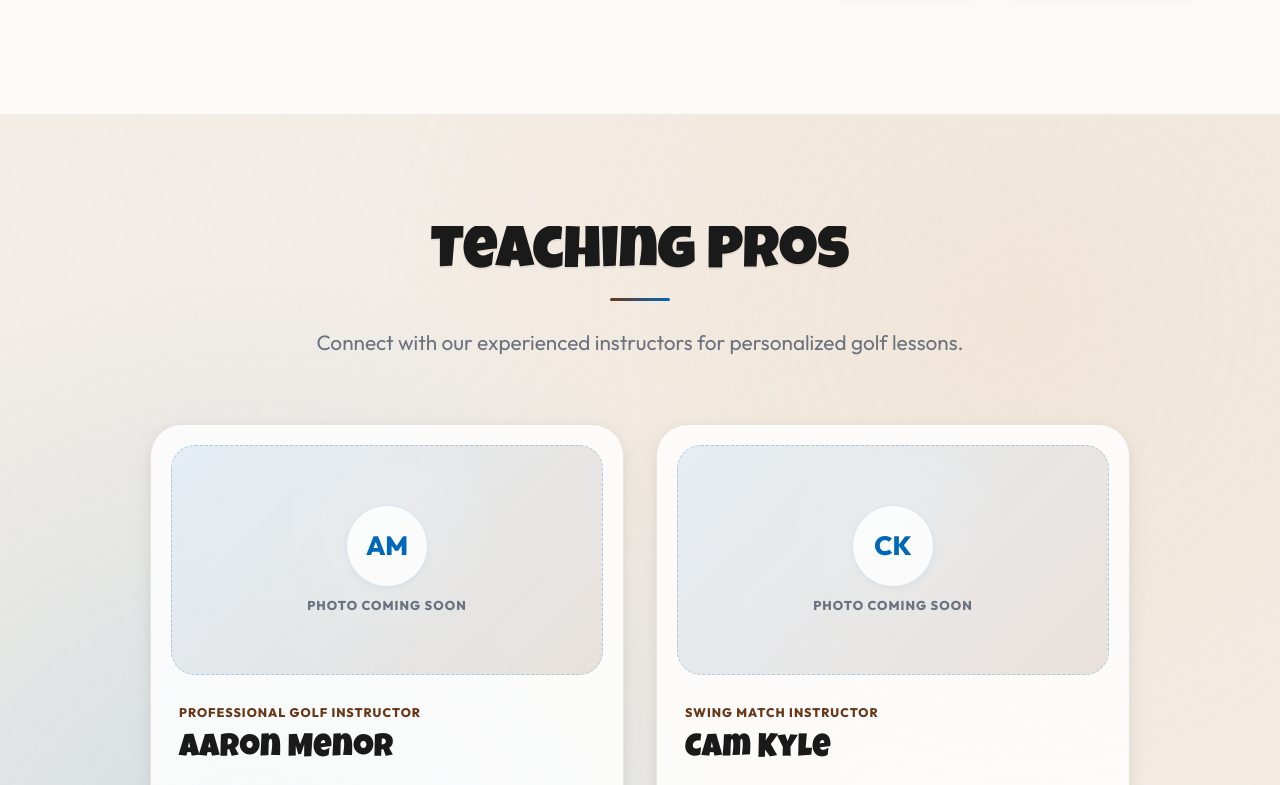
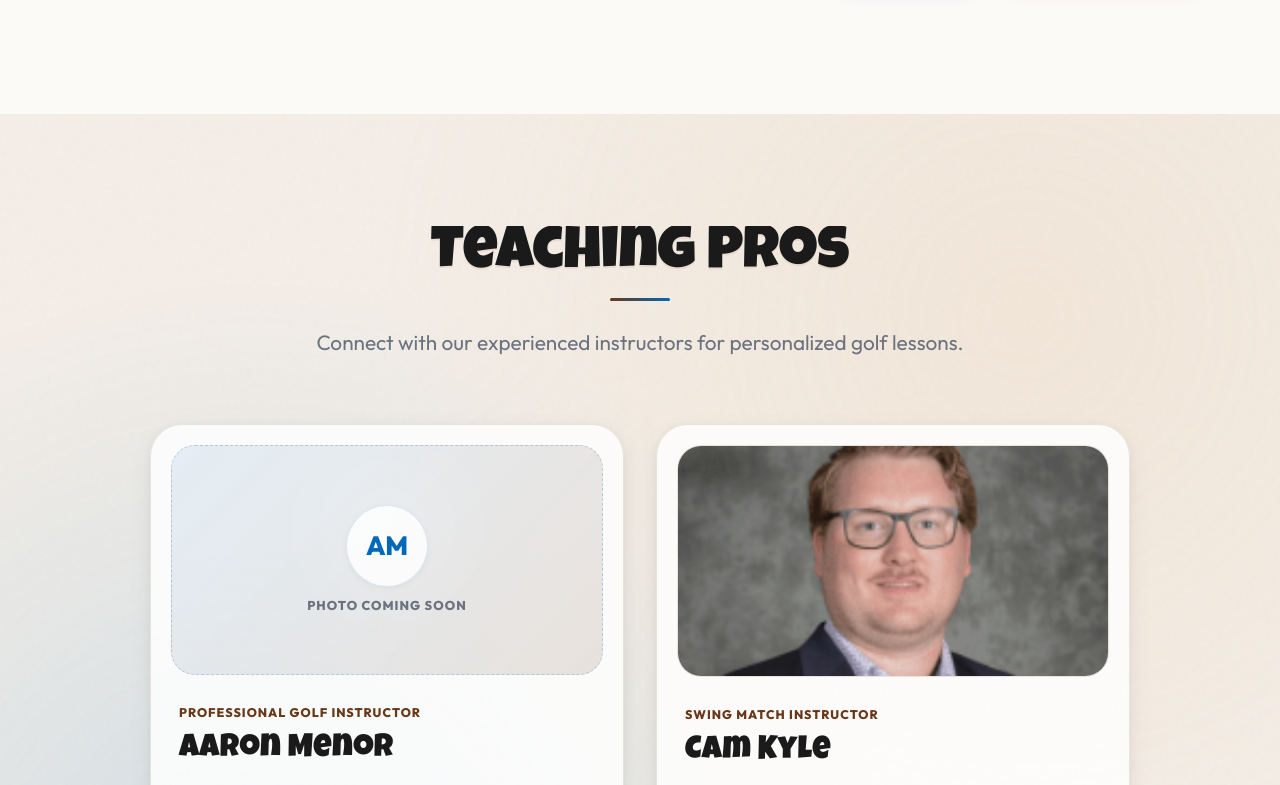
Before and after one commit to parsashayegan613-tech/Big-Moose-Driving-Range, a Next.js app: page /programs in a window 1280 px wide. Shown: the part 3015-3800 px from the top of the page. Built offline with nearby package versions, Linux system fonts and the light colour scheme.

Commit message:
Add Cam Kyle headshot

```diff
--- a/src/app/globals.css
+++ b/src/app/globals.css
@@ -2517,6 +2517,26 @@ h1, h2, h3, h4 {
     text-transform: uppercase;
 }
 
+.pro-photo-frame {
+    min-height: 230px;
+    border-radius: var(--radius-lg);
+    background: rgba(255, 255, 255, 0.78);
+    border: 1px solid rgba(229, 226, 220, 0.95);
+    display: flex;
+    align-items: center;
+    justify-content: center;
+    margin-bottom: 1.5rem;
+    overflow: hidden;
+}
+
+.pro-photo-image {
+    width: 100%;
+    height: 230px;
+    object-fit: cover;
+    object-position: center top;
+    display: block;
+}
+
 .pro-card-body {
     flex: 1;
     padding-inline: 0.5rem;
@@ -2572,6 +2592,14 @@ h1, h2, h3, h4 {
 
     .pro-photo-placeholder {
         min-height: 210px;
+    }
+
+    .pro-photo-frame {
+        min-height: 210px;
+    }
+
+    .pro-photo-image {
+        height: 210px;
     }
 }
 
--- a/src/app/programs/page.tsx
+++ b/src/app/programs/page.tsx
@@ -1,5 +1,6 @@
 import React from 'react';
 import Link from 'next/link';
+import Image from 'next/image';
 import TrackedCta from '@/components/TrackedCta';
 import { ctaLinks } from '@/lib/siteConfig';
 
@@ -170,9 +171,8 @@ export default function ProgramsPage() {
                         </div>
 
                         <div className="teaching-pro-card reveal">
-                            <div className="pro-photo-placeholder" aria-label="Photo placeholder for Cam Kyle">
-                                <span>CK</span>
-                                <small>Photo coming soon</small>
+                            <div className="pro-photo-frame">
+                                <Image src="/images/team/cam-kyle-headshot.png" alt="Cam Kyle" width={400} height={400} className="pro-photo-image" />
                             </div>
                             <div className="pro-card-body">
                                 <span className="pro-role">Swing Match Instructor</span>
```
Also changed, not shown: public/images/team/cam-kyle-headshot.png (added).
